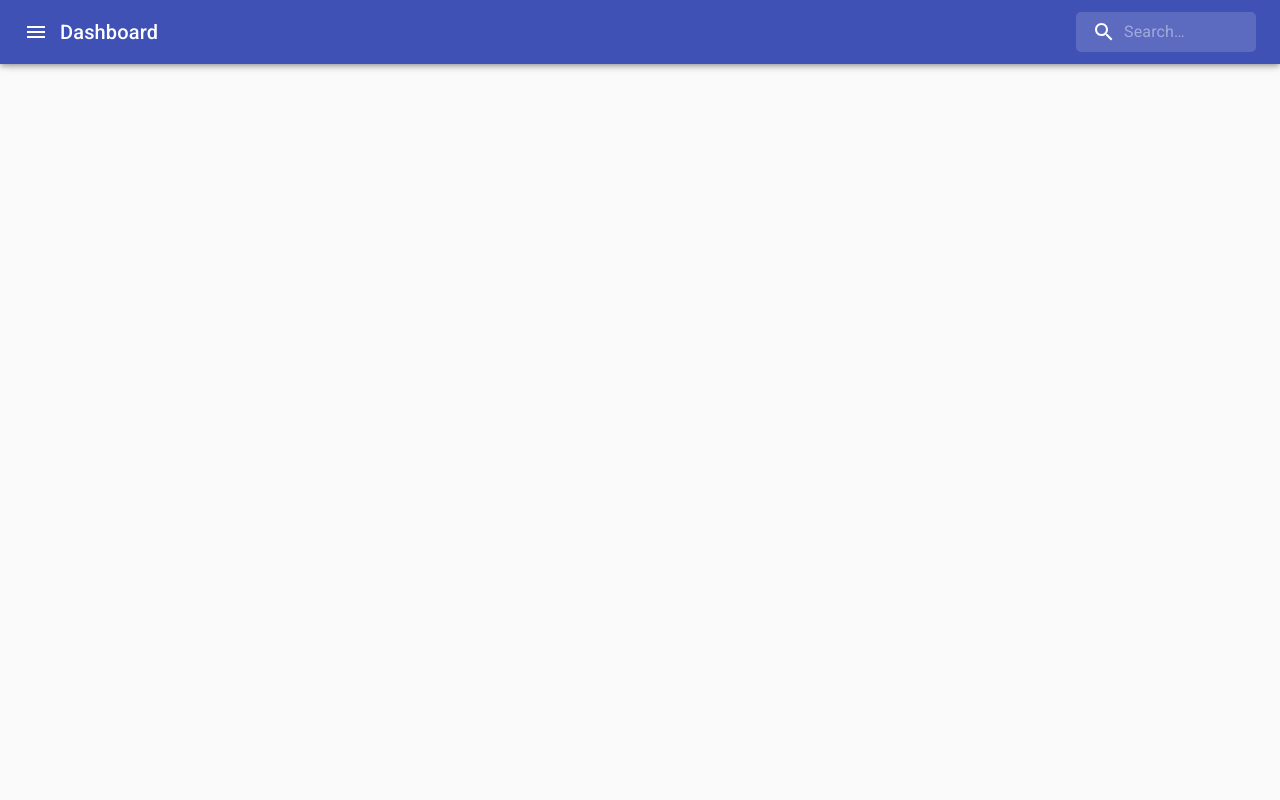
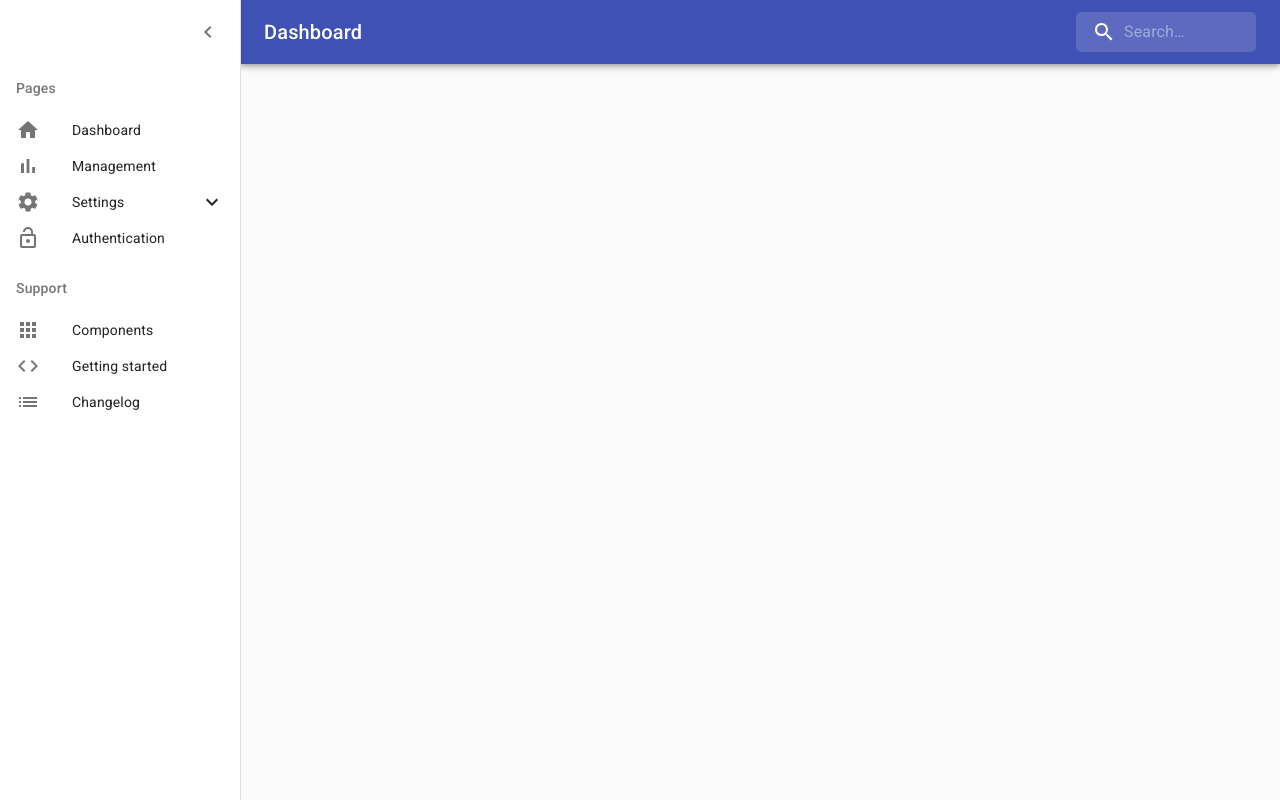
Before and after one commit to AlterClassIO/material-dashboard-react, a React (Create React App) app: page / in a window 1280 px wide. Built offline with nearby package versions, Linux system fonts and the light colour scheme.

Commit message:
feat: set drawer open by default

```diff
--- a/src/layouts/Admin.js
+++ b/src/layouts/Admin.js
@@ -96,7 +96,7 @@ const StyledLink = styled(Link)`
 // main component
 const AdminLayout = ({ title = 'Dashboard' }) => {
   // state
-  const [openDrawer, setOpenDrawer] = useState(false);
+  const [openDrawer, setOpenDrawer] = useState(true);
   const [openSettings, setOpenSettings] = useState(false);
   // functions to handle drawer opening/closing
   const handleDrawerOpen = () => {
```
